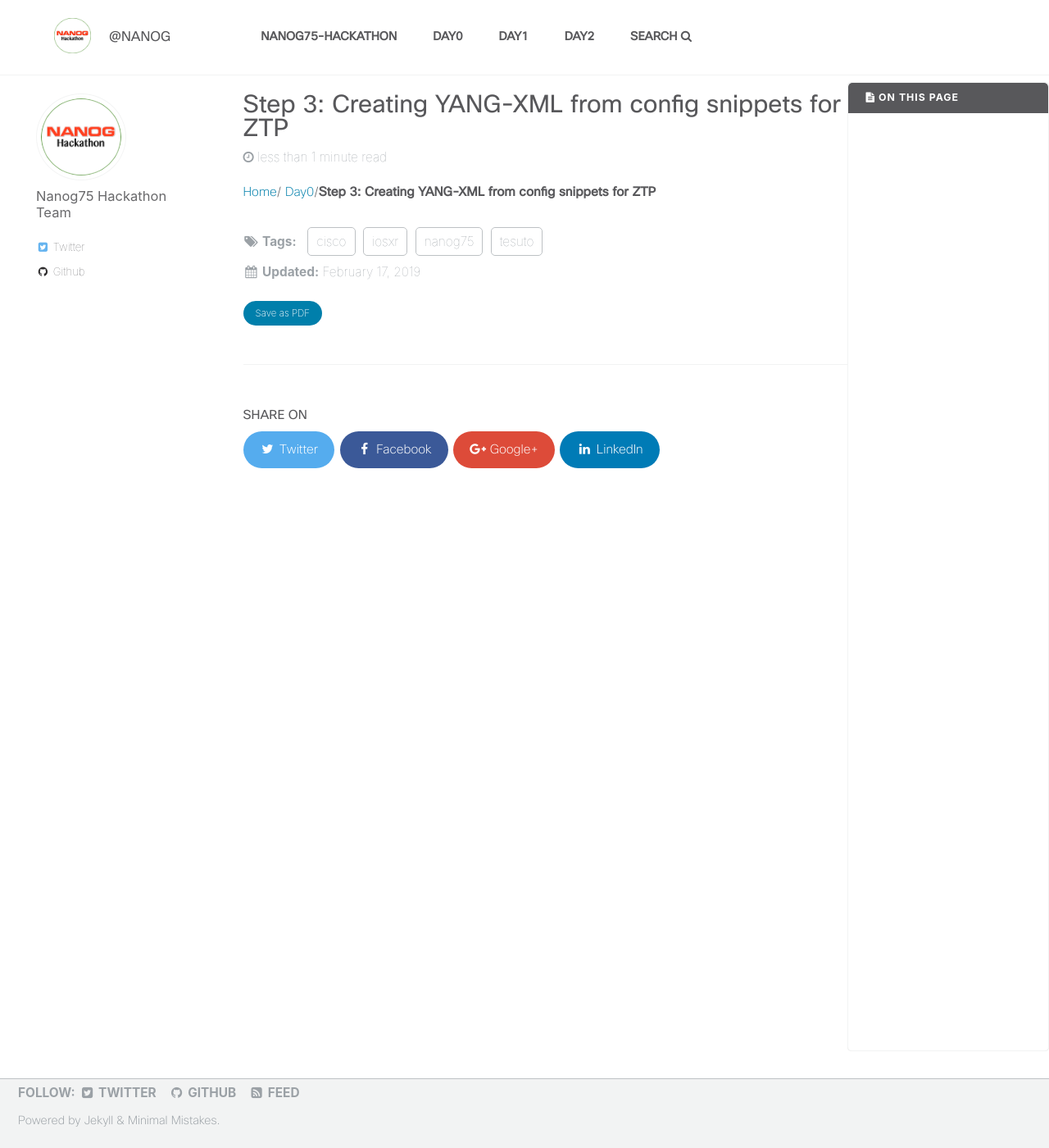
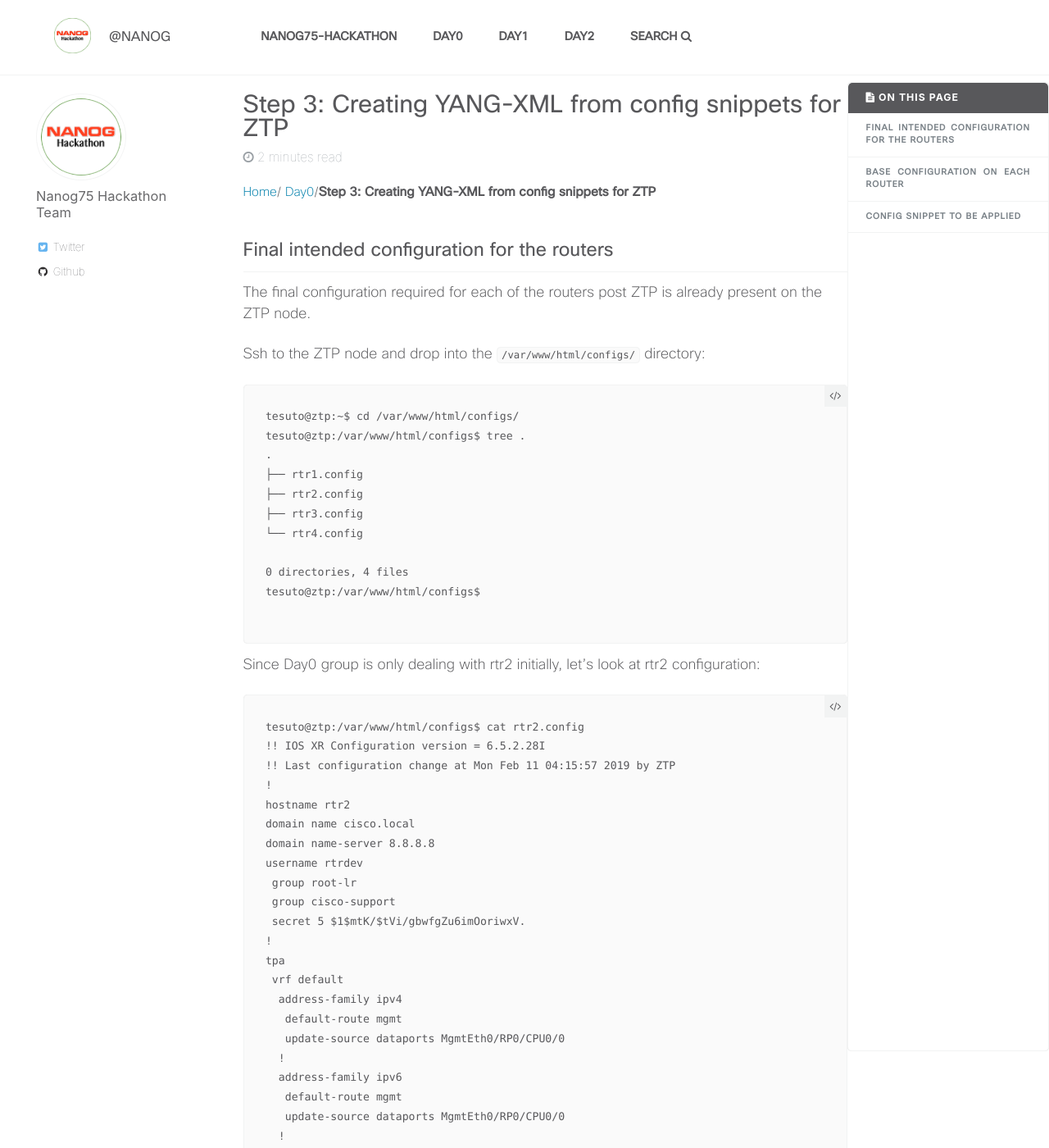
Before and after one commit to nanog75/hackathon, a Jekyll site: the page built from _day0/2019-02-17-step-3-creating-yang-xml-from-config-snippets-for-ztp.md, in a window 1280 px wide and 1400 px high. Shown: the whole window at 82% size. Built offline with Jekyll 4.4.1, drawn with Linux system fonts in a browser that asks for light colours; some of the changed text lies outside the part shown.

Commit message:
Create 2019-02-17-step-3-creating-yang-xml-from-config-snippets-for-ztp.md

````diff
--- a/_day0/2019-02-17-step-3-creating-yang-xml-from-config-snippets-for-ztp.md
+++ b/_day0/2019-02-17-step-3-creating-yang-xml-from-config-snippets-for-ztp.md
@@ -16,3 +16,264 @@ tags:
 
 {% include toc %}
 {% include base_path %}
+
+
+## Final intended configuration for the routers
+
+The final configuration required for each of the routers post ZTP is already present on the ZTP node.
+
+Ssh to the ZTP node and drop into the `/var/www/html/configs/` directory:
+
+
+```
+tesuto@ztp:~$ cd /var/www/html/configs/
+tesuto@ztp:/var/www/html/configs$ tree .
+.
+├── rtr1.config
+├── rtr2.config
+├── rtr3.config
+└── rtr4.config
+
+0 directories, 4 files
+tesuto@ztp:/var/www/html/configs$
+
+```
+
+Since Day0 group is only dealing with rtr2 initially, let's look at rtr2 configuration:
+
+```
+tesuto@ztp:/var/www/html/configs$ cat rtr2.config
+!! IOS XR Configuration version = 6.5.2.28I
+!! Last configuration change at Mon Feb 11 04:15:57 2019 by ZTP
+!
+hostname rtr2
+domain name cisco.local
+domain name-server 8.8.8.8
+username rtrdev
+ group root-lr
+ group cisco-support
+ secret 5 $1$mtK/$tVi/gbwfgZu6imOoriwxV.
+!
+tpa
+ vrf default
+  address-family ipv4
+   default-route mgmt
+   update-source dataports MgmtEth0/RP0/CPU0/0
+  !
+  address-family ipv6
+   default-route mgmt
+   update-source dataports MgmtEth0/RP0/CPU0/0
+  !
+ !
+!
+call-home
+ service active
+ contact smart-licensing
+ profile CiscoTAC-1
+  active
+  destination transport-method http
+ !
+!
+interface Loopback0
+ ipv4 address 172.16.2.1 255.255.255.255
+!
+interface MgmtEth0/RP0/CPU0/0
+ ipv4 address 100.96.0.16 255.240.0.0
+ no shutdown
+!
+interface GigabitEthernet0/0/0/0
+ ipv4 address 10.2.1.20 255.255.255.0
+ ipv6 enable
+ no shutdown
+!
+interface GigabitEthernet0/0/0/1
+ ipv4 address 10.4.1.10 255.255.255.0
+ ipv6 enable
+ no shutdown
+!
+interface GigabitEthernet0/0/0/2
+ ipv4 address 10.5.1.10 255.255.255.0
+ ipv6 enable
+ no shutdown
+!
+interface GigabitEthernet0/0/0/3
+ shutdown
+!
+interface GigabitEthernet0/0/0/4
+ shutdown
+!
+interface GigabitEthernet0/0/0/5
+ shutdown
+!
+interface GigabitEthernet0/0/0/6
+ shutdown
+!
+interface GigabitEthernet0/0/0/7
+ shutdown
+!
+interface GigabitEthernet0/0/0/8
+ shutdown
+!
+interface GigabitEthernet0/0/0/9
+ shutdown
+!
+mpls static
+ interface GigabitEthernet0/0/0/0
+ interface GigabitEthernet0/0/0/1
+ interface GigabitEthernet0/0/0/2
+!
+router static
+ address-family ipv4 unicast
+  0.0.0.0/0 100.96.0.1
+ !
+!
+grpc
+ port 57777
+ no-tls
+ service-layer
+ !
+!
+netconf-yang agent
+ ssh
+!
+lldp
+!
+ssh server v2
+ssh server vrf default
+ssh server netconf vrf default
+end
+tesuto@ztp:/var/www/html/configs$
+
+
+```
+
+This is the final configuration that must be achieved on rtr2 as a result of ZTP.
+
+## Base Configuration on each router
+
+We put a base configuration (username, tpa config) on each router and certain parts of the configuration (like ssh and netconf) are enabled during the init process for ncclient. Thus the common base configuration for all the routers is:
+
+
+```
+
+!! IOS XR Configuration version = 6.5.2.28I
+!! Last configuration change at Mon Feb 11 04:15:57 2019 by ZTP
+!
+domain name cisco.local
+domain name-server 8.8.8.8
+username rtrdev
+ group root-lr
+ group cisco-support
+ secret 5 $1$mtK/$tVi/gbwfgZu6imOoriwxV.
+!
+tpa
+ vrf default
+  address-family ipv4
+   default-route mgmt
+   update-source dataports MgmtEth0/RP0/CPU0/0
+  !
+  address-family ipv6
+   default-route mgmt
+   update-source dataports MgmtEth0/RP0/CPU0/0
+  !
+ !
+!
+call-home
+ service active
+ contact smart-licensing
+ profile CiscoTAC-1
+  active
+  destination transport-method http
+ !
+ !
+interface MgmtEth0/RP0/CPU0/0
+ shutdown
+!
+interface GigabitEthernet0/0/0/3
+ shutdown
+!
+interface GigabitEthernet0/0/0/4
+ shutdown
+!
+interface GigabitEthernet0/0/0/5
+ shutdown
+!
+interface GigabitEthernet0/0/0/6
+ shutdown
+!
+interface GigabitEthernet0/0/0/7
+ shutdown
+!
+interface GigabitEthernet0/0/0/8
+ shutdown
+!
+interface GigabitEthernet0/0/0/9
+ shutdown
+!
+!
+!
+netconf-yang agent
+ ssh
+!
+!
+ssh server v2
+ssh server vrf default
+ssh server netconf vrf default
+end
+
+
+
+```
+
+
+
+## Config Snippet to be applied
+
+
+Since , the only CLI configuration that must be converted to XML is:
+
+
+rtr2.config.diff
+
+
+```
+hostname rtr2
+!
+interface Loopback0
+ ipv4 address 172.16.2.1 255.255.255.255
+!
+interface MgmtEth0/RP0/CPU0/0
+ ipv4 address 100.96.0.16 255.240.0.0
+ no shutdown
+!
+interface GigabitEthernet0/0/0/0
+ ipv4 address 10.2.1.20 255.255.255.0
+ ipv6 enable
+ no shutdown
+!
+interface GigabitEthernet0/0/0/1
+ ipv4 address 10.4.1.10 255.255.255.0
+ ipv6 enable
+ no shutdown
+!
+interface GigabitEthernet0/0/0/2
+ ipv4 address 10.5.1.10 255.255.255.0
+ ipv6 enable
+ no shutdown
+!
+mpls static
+ interface GigabitEthernet0/0/0/0
+ interface GigabitEthernet0/0/0/1
+ interface GigabitEthernet0/0/0/2
+!
+grpc
+ port 57777
+ no-tls
+ service-layer
+ !
+!
+lldp
+!
+end
+
+```
````
